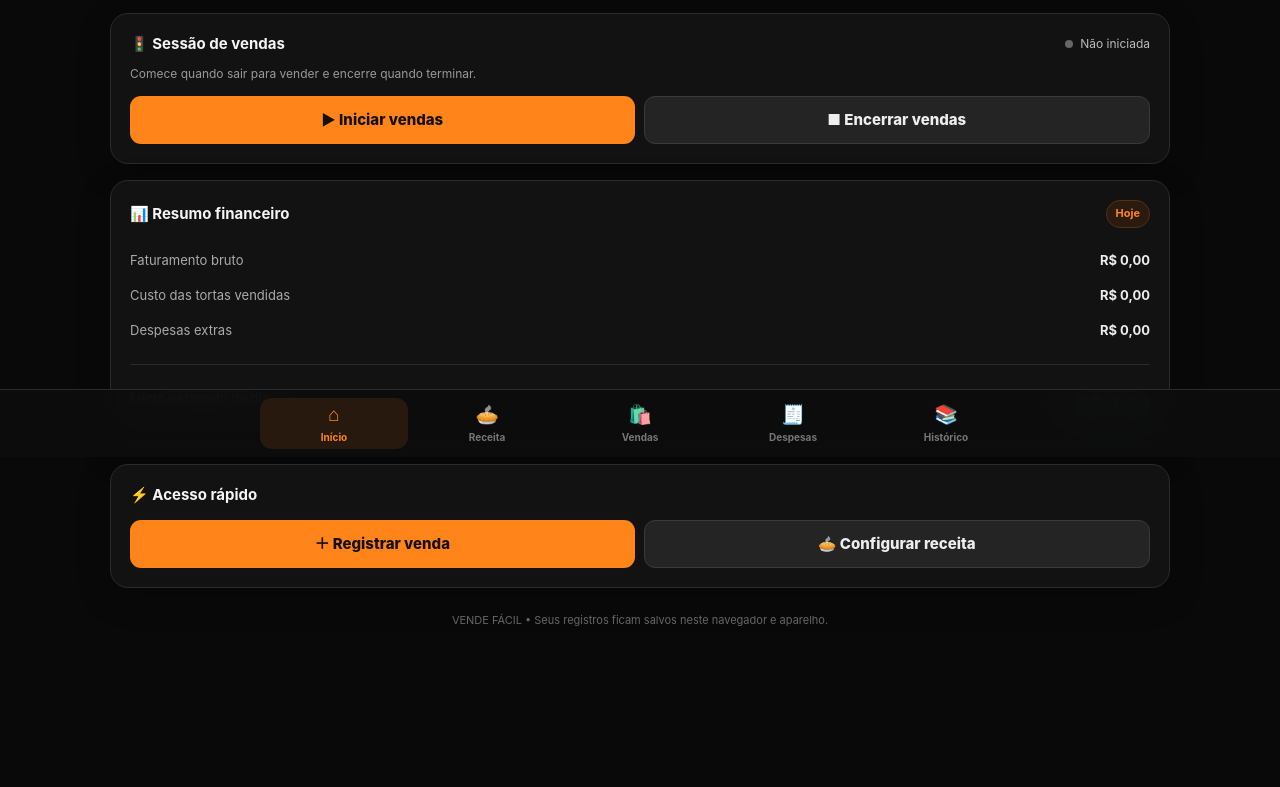
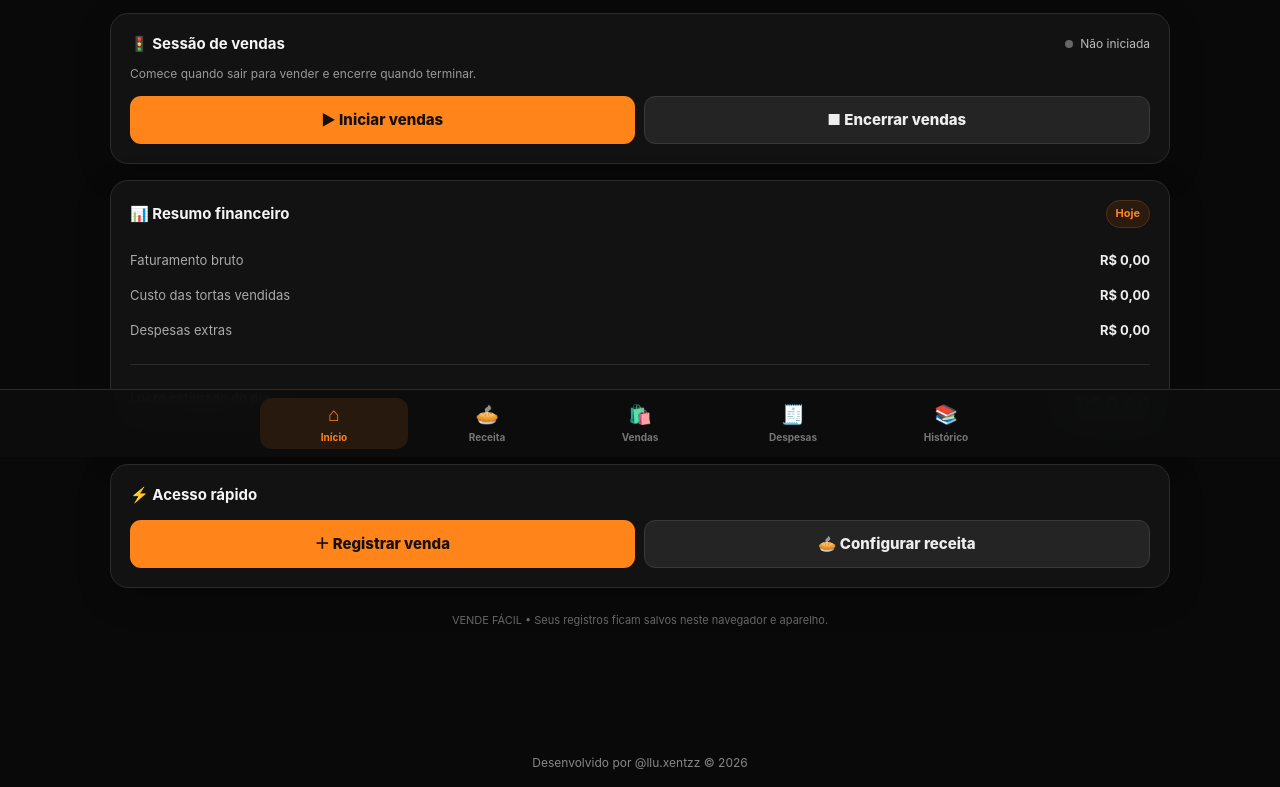
Before and after one commit to caiosecco2010-create/vende-facil, a plain HTML site: page index.html in a window 1280 px wide. Shown: the part 343-1130 px from the top of the page. Before the commit the page ends 1082 px from the top, so only its background shows below. Drawn offline with Linux system fonts and the light colour scheme.

Commit message:
Update index.html
Atualização

```diff
--- a/index.html
+++ b/index.html
@@ -258,5 +258,13 @@ render();
 setInterval(()=>{if(data.startedAt&&!data.endedAt){$('duration').textContent=duration()}},1000);
 if ('serviceWorker' in navigator) { window.addEventListener('load', () => navigator.serviceWorker.register('./service-worker.js').catch(err => console.warn('Não foi possível ativar o modo offline:', err))); }
 </script>
+ <div style="
+  text-align: center;
+  padding: 15px;
+  color: #888;
+  font-size: 12px;
+">
+  Desenvolvido por @llu.xentzz © 2026
+</div>
 </body>
 </html>
```
